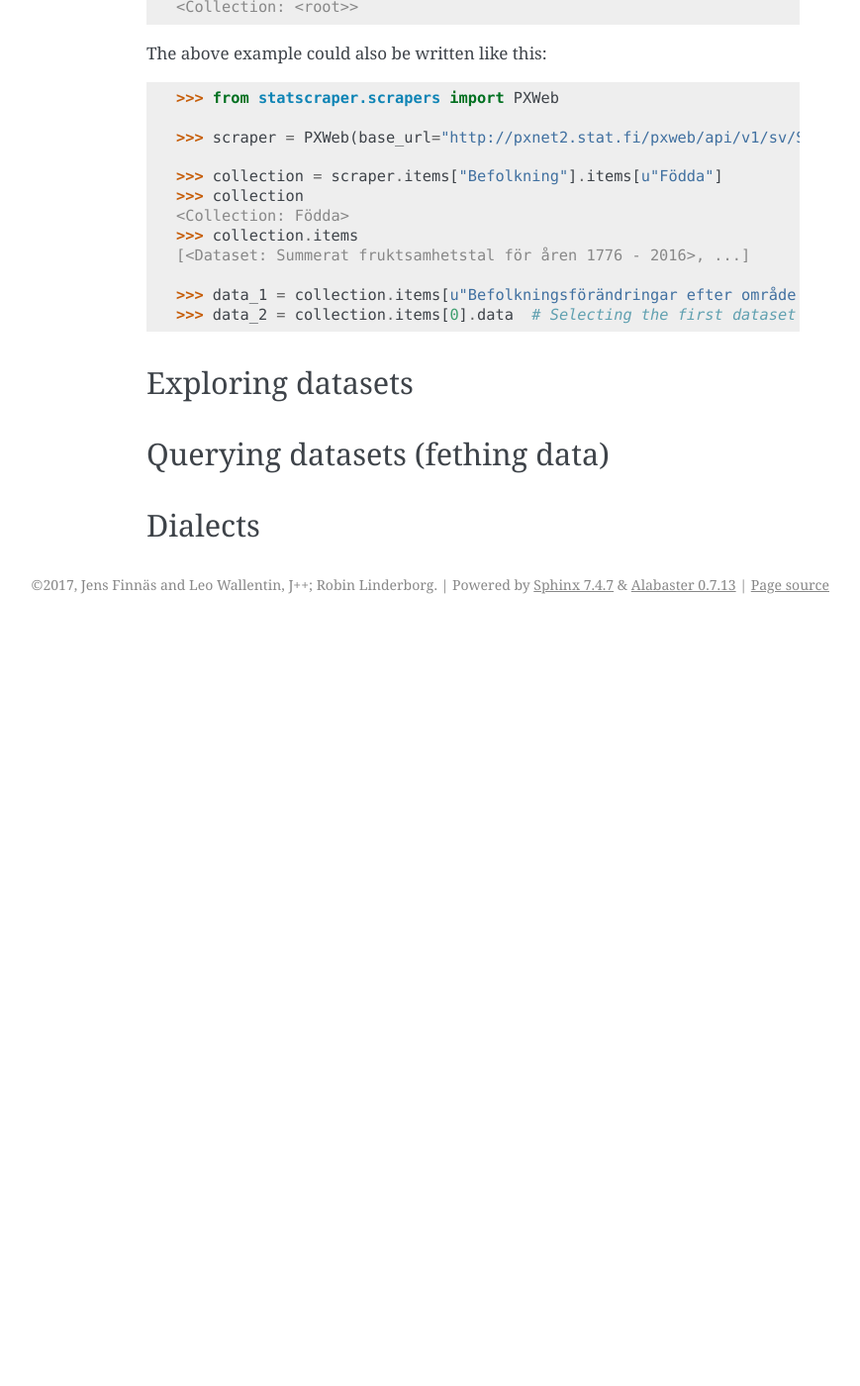
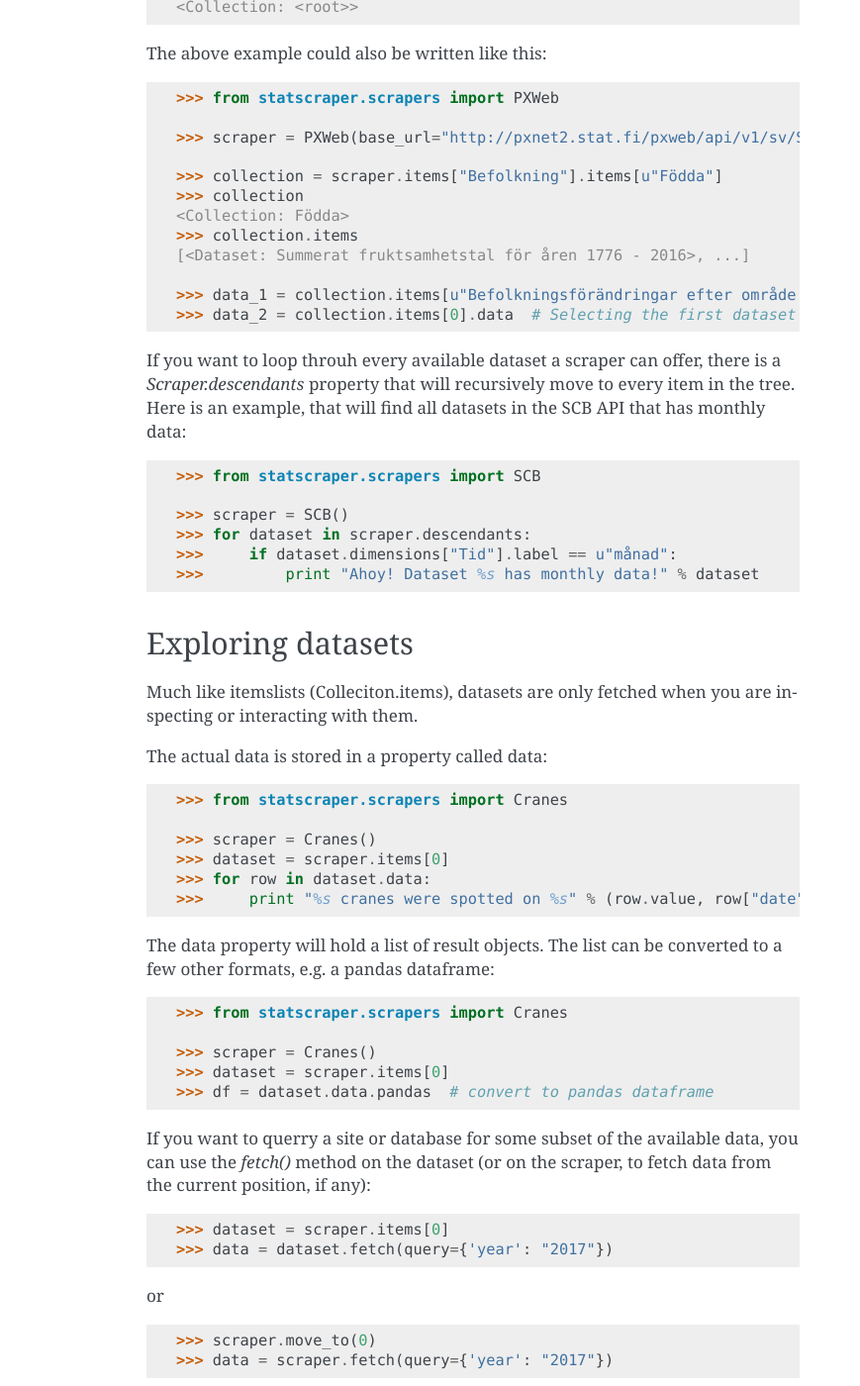
Before and after one commit to jplusplus/statscraper, a Sphinx documentation site: the page built from docs/using_scrapers.rst, in a window 1280 px wide and 1400 px high, scrolled down 1666 px. Shown: the whole window at 99% size, without its empty margins (272-1141 px from the left). Built offline with Sphinx 7.4.7, drawn with Linux system fonts in a browser that asks for light colours; before the commit the page ends 2296 px from its top, so only the background shows below that; some of the changed text lies outside the part shown.

Commit message:
documentation for handling datasets

```diff
--- a/docs/using_scrapers.rst
+++ b/docs/using_scrapers.rst
@@ -94,14 +94,68 @@
     >>> data_1 = collection.items[u"Befolkningsförändringar efter område 1980 - 2016"].data
     >>> data_2 = collection.items[0].data  # Selecting the first dataset in this collection
 
+If you want to loop throuh every available dataset a scraper can offer, there is a `Scraper.descendants` property that will recursively move to every item in the tree. Here is an example, that will find all datasets in the SCB API that has monthly data:
+
+.. code:: python
+
+    >>> from statscraper.scrapers import SCB
+
+    >>> scraper = SCB()
+    >>> for dataset in scraper.descendants:
+    >>>     if dataset.dimensions["Tid"].label == u"månad":
+    >>>         print "Ahoy! Dataset %s has monthly data!" % dataset
 
 Exploring datasets
 ------------------
 
+Much like itemslists (Colleciton.items), datasets are only fetched when you are inspecting or interacting with them.
 
-Querying datasets (fething data)
---------------------------------
+The actual data is stored in a property called data:
 
+.. code:: python
+
+    >>> from statscraper.scrapers import Cranes
+
+    >>> scraper = Cranes()
+    >>> dataset = scraper.items[0]
+    >>> for row in dataset.data:
+    >>>     print "%s cranes were spotted on %s" % (row.value, row["date"])
+
+The data property will hold a list of result objects. The list can be converted to a few other formats, e.g. a pandas dataframe:
+
+.. code:: python
+
+    >>> from statscraper.scrapers import Cranes
+
+    >>> scraper = Cranes()
+    >>> dataset = scraper.items[0]
+    >>> df = dataset.data.pandas  # convert to pandas dataframe
+
+If you want to querry a site or database for some subset of the available data, you can use the `fetch()` method on the dataset (or on the scraper, to fetch data from the current position, if any):
+
+.. code:: python
+
+    >>> dataset = scraper.items[0]
+    >>> data = dataset.fetch(query={'year': "2017"})
+
+or
+
+.. code:: python
+
+    >>> scraper.move_to(0)
+    >>> data = scraper.fetch(query={'year': "2017"})
+
+Available dimensions can be inspected though the .dimensions property:
+
+.. code:: python
+
+    >>> print dataset.dimensions
+    [<Dimension: date (date)>, <Dimension: year (year)>]
+
+
+Note however that a scraper does not necessarily need to provide (or might not have any information on) dimensions. If `Dataset.dimensions` is None, it could simply mean that the scraper does not know what to expect from the data.
+
+A dimension object contains things like description, value type, allowed values, etc.
 
 Dialects
 --------
```
